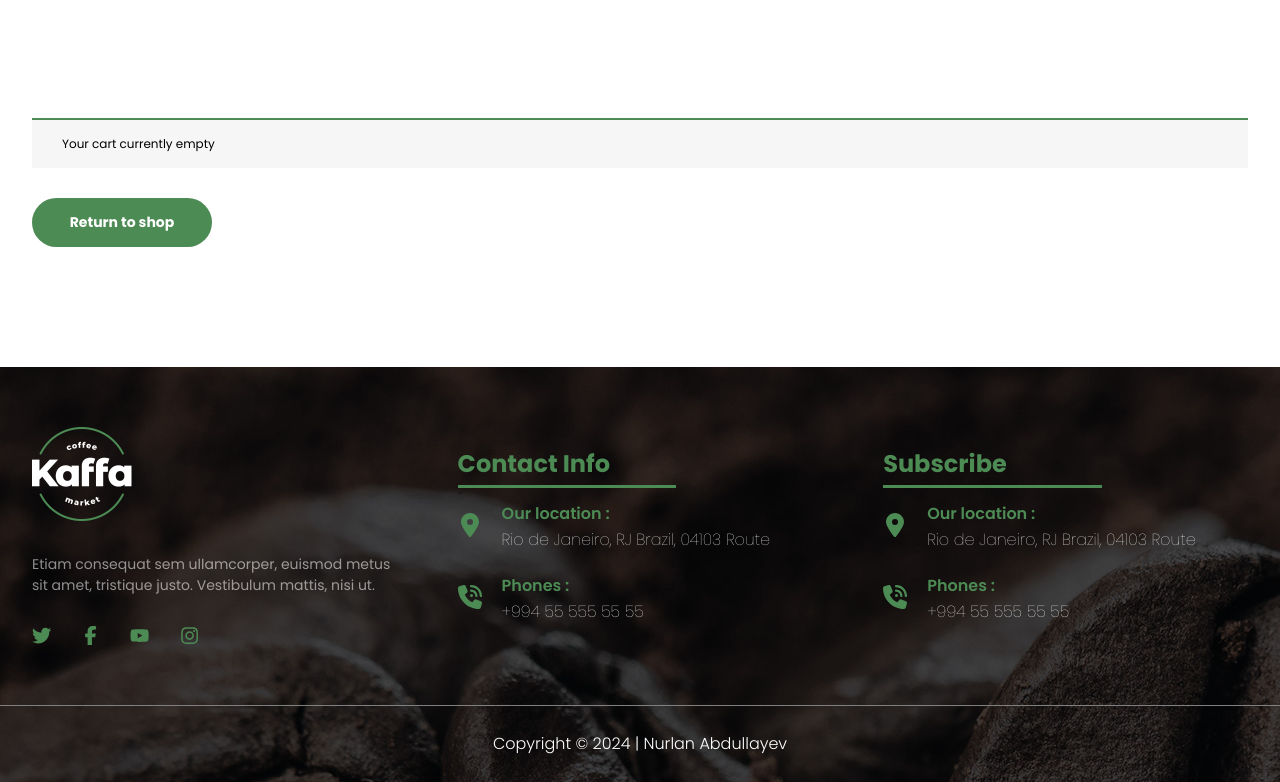
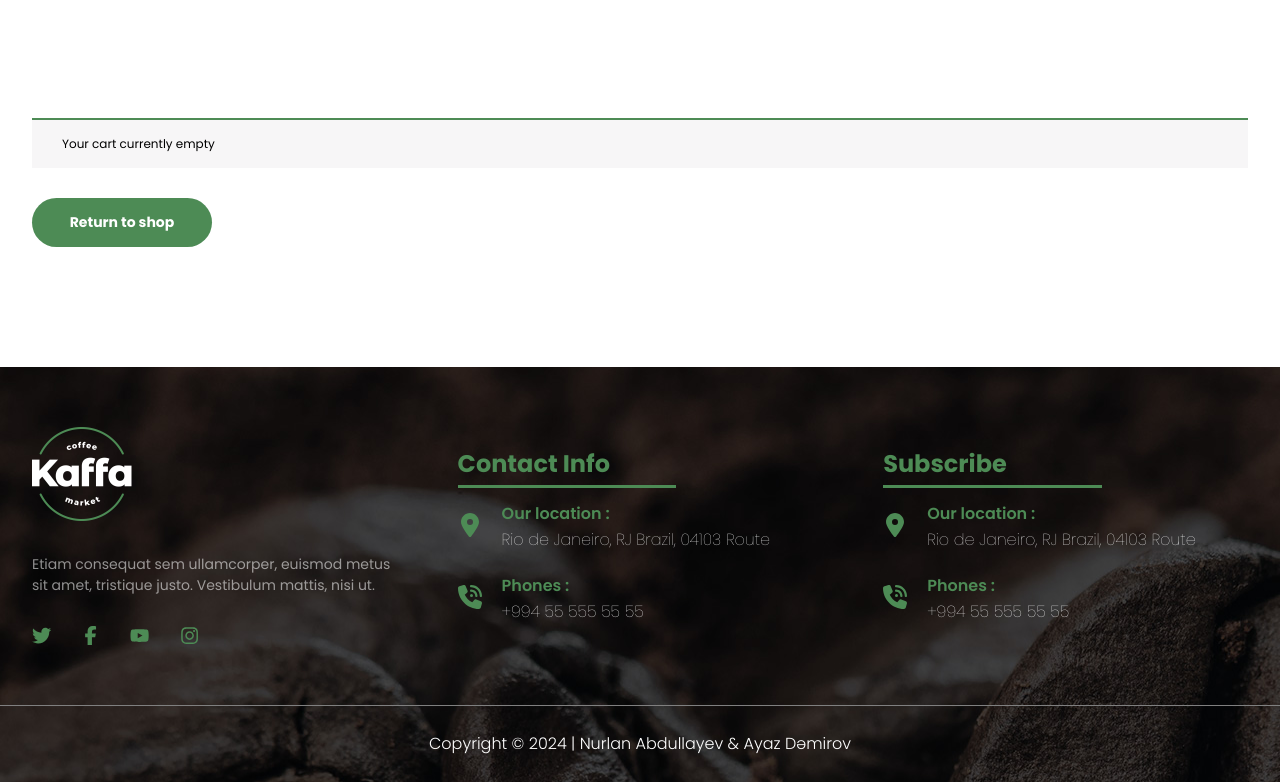
Before and after one commit to abdnurlan/CoffeeRaffa, a React (Vite) app: page /basket in a window 1280 px wide. Shown: the part 402-1184 px from the top of the page. Built offline with nearby package versions, Linux system fonts and the light colour scheme.

Commit message:
footer second changes

```diff
--- a/src/layout/Footer/Footer.jsx
+++ b/src/layout/Footer/Footer.jsx
@@ -68,7 +68,7 @@ const Footer = () => {
       </div>
       <div className={styles.footer_copyright}>
         <div className='container'>
-          <h6 className={styles.copyright_text}>Copyright © 2024 | Nurlan Abdullayev</h6>
+          <h6 className={styles.copyright_text}>Copyright © 2024 | Nurlan Abdullayev & Ayaz Dəmirov</h6>
         </div>
       </div>
     </div>
```
